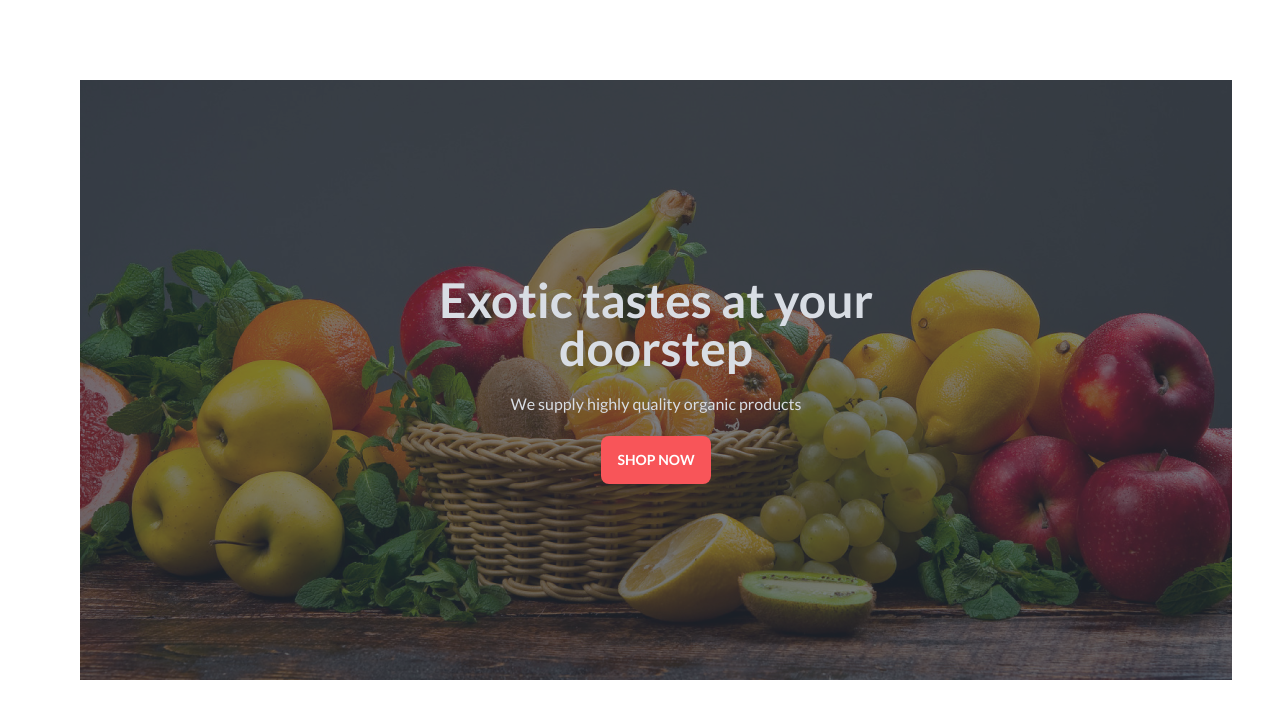
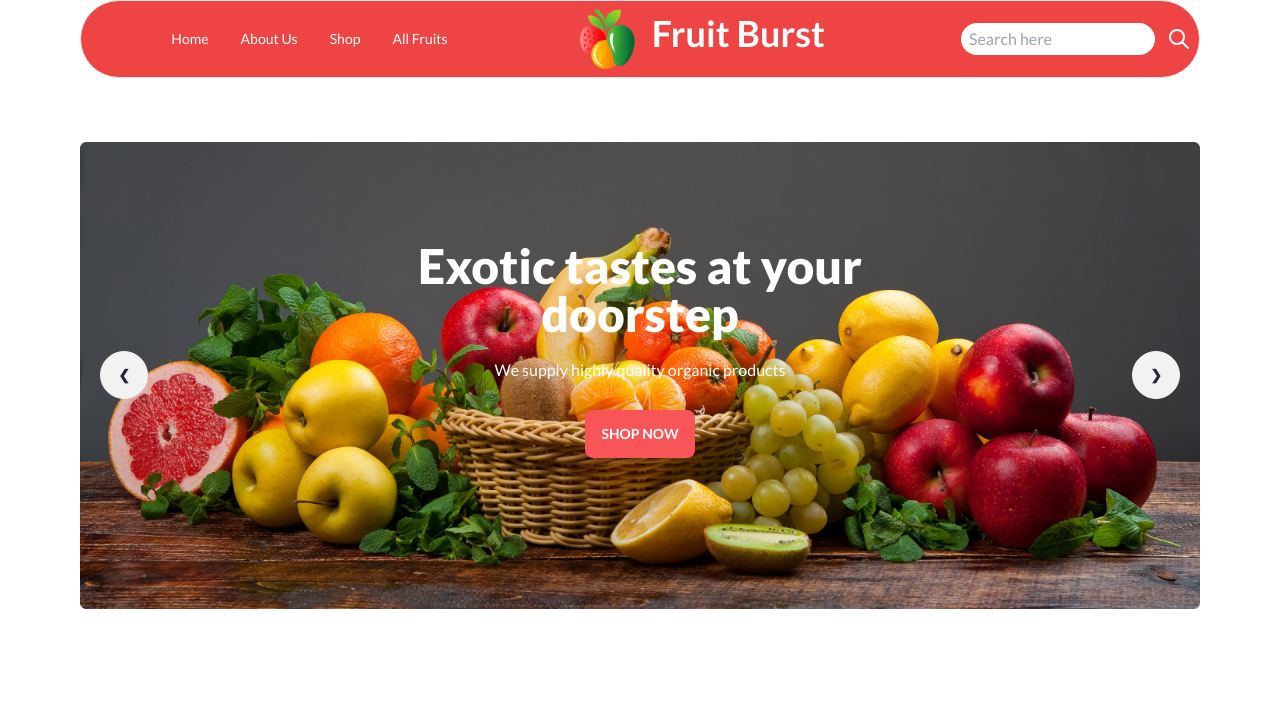
Before and after one commit to mdshakilahamed/Assignment-3, a plain HTML site: page index.html in a window 1280 px wide. Shown: the top 710 px of the page. Drawn offline with nearby package versions, Linux system fonts and the light colour scheme.

Commit message:
banner section complete

```diff
--- a/index.html
+++ b/index.html
@@ -37,11 +37,60 @@
   <!-- this is header section -->
   <header>
     <nav>
+      <section class="mx-20">
+        <div class=" navbar text-white bg-red-500 border rounded-[600px]">
+          <div class="">
+            <div class="navbar-start text-left">
+              <div class="dropdown">
+                <label tabindex="0" class="btn btn-ghost lg:hidden">
+                  <svg xmlns="http://www.w3.org/2000/svg" class="h-5 w-5" fill="none" viewBox="0 0 24 24"
+                    stroke="currentColor">
+                    <path stroke-linecap="round" stroke-linejoin="round" stroke-width="2" d="M4 6h16M4 12h8m-8 6h16" />
+                  </svg>
+                </label>
+                <ul tabindex="0"
+                  class="menu menu-sm dropdown-content mt-3 z-[1] p-2 shadow bg-base-100 rounded-box w-52">
+                  <li><a>Home</a></li>
+                  <li><a>About Us</a></li>
+                  <li><a>Shop</a></li>
+                  <li><a>All Fruits</a></li>
+                </ul>
+              </div>
+            </div>
+            <div class="navbar-center hidden lg:flex">
+              <ul class="menu menu-horizontal px-1">
+                <li><a>Home</a></li>
+                <li><a>About Us</a></li>
+                <li><a>Shop</a></li>
+                <li><a>All Fruits</a></li>
+              </ul>
+            </div>
+            <div class=" flex ml-28">
+              <img src="images/logo.png" alt="">
+              <a class="btn btn-ghost normal-case text-4xl font-bold">Fruit Burst</a>
+            </div>
+
+          </div>
+          <div class="navbar-end">
+            <div class="flex items-center">
+              <input type="text" placeholder="Search here"
+                class="px-2 py-1 rounded-2xl mr-3 focus:outline-none focus:ring focus:border-blue-300">
+              <svg xmlns="http://www.w3.org/2000/svg" class="h-6 w-6" fill="none" viewBox="0 0 24 24"
+                stroke="currentColor">
+                <path stroke-linecap="round" stroke-linejoin="round" stroke-width="2"
+                  d="M21 21l-6-6m2-5a7 7 0 11-14 0 7 7 0 0114 0z" />
+              </svg>
+            </div>
+          </div>
+        </div>
+      </section>
+
+
 
     </nav>
 
     <!-- this is banner section -->
-    <div class="hero w-[90%] h-[600px] m-20 lg:m-20 " style="background-image: url(images/banner1.png);">
+    <!-- <div class="hero w-[90%] h-[600px] m-20 lg:m-20 " style="background-image: url(images/banner1.png);">
       <div class="hero-overlay bg-opacity-60"></div>
       <div class="hero-content text-center text-neutral-content">
         <div class="max-w-md">
@@ -50,7 +99,39 @@
           <button class="btn bg-[#F85559] border-none text-white">Shop Now</button>
         </div>
       </div>
+    </div> -->
+
+
+    <div class="carousel mx-20 my-16 ">
+      <!-- first banner -->
+      <div id="slide1" class="carousel-item relative w-full justify-center  ">
+        <img src="images/banner1.png" class="w-full " />
+        <div class="text-white absolute text-center md:mt-8 lg:mt-20">
+          <h2 class="md:text-3xl lg:text-5xl font-extrabold lg:my-5">Exotic tastes at your <br>doorstep</h2>
+          <p class="font-medium lg:my-5">We supply highly quality organic products</p>
+        <button class="btn mt-2 bg-[#F85559] border-none text-white">Shop Now</button>
       </div>
+        <div class="absolute flex justify-between transform -translate-y-1/2 left-5 right-5 top-1/2">
+          <a href="" class="btn btn-circle">❮</a>
+          <a href="" class="btn btn-circle">❯</a>
+        </div>
+      </div>
+
+
+
+
+
+
+
+
+
+
+
+
+
+
+
+
   </header>
   <!-- this is main section -->
   <main>
@@ -169,15 +250,14 @@
       </div>
 
     </section>
-
-
     <!-- meet team section -->
     <div class="hero w-[90%] h-[600px] m-20 lg:m-20 " style="background-image: url(images/banner1.png);">
       <div class="hero-overlay bg-opacity-60"></div>
       <div class="hero-content text-center text-neutral-content">
         <div class="max-w-md">
           <h1 class="mb-5 text-4xl font-bold text-white">Meet the team section</h1>
-          <p class="mb-5 text-white">Contrary to popular belief, is not simply random text. It has roots in a piece of classical Latin literature from 45 BC, making it over 2000 years old.</p>
+          <p class="mb-5 text-white">Contrary to popular belief, is not simply random text. It has roots in a piece of
+            classical Latin literature from 45 BC, making it over 2000 years old.</p>
           <div class="flex justify-center gap-28">
             <img src="images/member1.png" alt="">
             <img src="images/member2.png" alt="">
@@ -208,9 +288,21 @@
     </div>
     <div>
       <div class="grid grid-flow-col gap-4 text-white">
-      <a><svg xmlns="http://www.w3.org/2000/svg" width="24" height="24" viewBox="0 0 24 24" class="fill-current"><path d="M24 4.557c-.883.392-1.832.656-2.828.775 1.017-.609 1.798-1.574 2.165-2.724-.951.564-2.005.974-3.127 1.195-.897-.957-2.178-1.555-3.594-1.555-3.179 0-5.515 2.966-4.797 6.045-4.091-.205-7.719-2.165-10.148-5.144-1.29 2.213-.669 5.108 1.523 6.574-.806-.026-1.566-.247-2.229-.616-.054 2.281 1.581 4.415 3.949 4.89-.693.188-1.452.232-2.224.084.626 1.956 2.444 3.379 4.6 3.419-2.07 1.623-4.678 2.348-7.29 2.04 2.179 1.397 4.768 2.212 7.548 2.212 9.142 0 14.307-7.721 13.995-14.646.962-.695 1.797-1.562 2.457-2.549z"></path></svg></a>
-      <a><svg xmlns="http://www.w3.org/2000/svg" width="24" height="24" viewBox="0 0 24 24" class="fill-current"><path d="M19.615 3.184c-3.604-.246-11.631-.245-15.23 0-3.897.266-4.356 2.62-4.385 8.816.029 6.185.484 8.549 4.385 8.816 3.6.245 11.626.246 15.23 0 3.897-.266 4.356-2.62 4.385-8.816-.029-6.185-.484-8.549-4.385-8.816zm-10.615 12.816v-8l8 3.993-8 4.007z"></path></svg></a>
-      <a><svg xmlns="http://www.w3.org/2000/svg" width="24" height="24" viewBox="0 0 24 24" class="fill-current"><path d="M9 8h-3v4h3v12h5v-12h3.642l.358-4h-4v-1.667c0-.955.192-1.333 1.115-1.333h2.885v-5h-3.808c-3.596 0-5.192 1.583-5.192 4.615v3.385z"></path></svg></a>
+        <a><svg xmlns="http://www.w3.org/2000/svg" width="24" height="24" viewBox="0 0 24 24" class="fill-current">
+            <path
+              d="M24 4.557c-.883.392-1.832.656-2.828.775 1.017-.609 1.798-1.574 2.165-2.724-.951.564-2.005.974-3.127 1.195-.897-.957-2.178-1.555-3.594-1.555-3.179 0-5.515 2.966-4.797 6.045-4.091-.205-7.719-2.165-10.148-5.144-1.29 2.213-.669 5.108 1.523 6.574-.806-.026-1.566-.247-2.229-.616-.054 2.281 1.581 4.415 3.949 4.89-.693.188-1.452.232-2.224.084.626 1.956 2.444 3.379 4.6 3.419-2.07 1.623-4.678 2.348-7.29 2.04 2.179 1.397 4.768 2.212 7.548 2.212 9.142 0 14.307-7.721 13.995-14.646.962-.695 1.797-1.562 2.457-2.549z">
+            </path>
+          </svg></a>
+        <a><svg xmlns="http://www.w3.org/2000/svg" width="24" height="24" viewBox="0 0 24 24" class="fill-current">
+            <path
+              d="M19.615 3.184c-3.604-.246-11.631-.245-15.23 0-3.897.266-4.356 2.62-4.385 8.816.029 6.185.484 8.549 4.385 8.816 3.6.245 11.626.246 15.23 0 3.897-.266 4.356-2.62 4.385-8.816-.029-6.185-.484-8.549-4.385-8.816zm-10.615 12.816v-8l8 3.993-8 4.007z">
+            </path>
+          </svg></a>
+        <a><svg xmlns="http://www.w3.org/2000/svg" width="24" height="24" viewBox="0 0 24 24" class="fill-current">
+            <path
+              d="M9 8h-3v4h3v12h5v-12h3.642l.358-4h-4v-1.667c0-.955.192-1.333 1.115-1.333h2.885v-5h-3.808c-3.596 0-5.192 1.583-5.192 4.615v3.385z">
+            </path>
+          </svg></a>
       </div>
     </div>
   </footer>
```
Also changed, not shown: tailwind.config.js (line endings or trailing spaces). Lines whose indentation alone changed are shown as unchanged.
